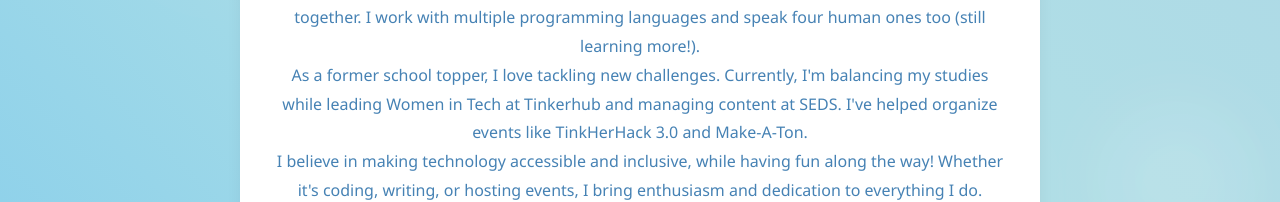
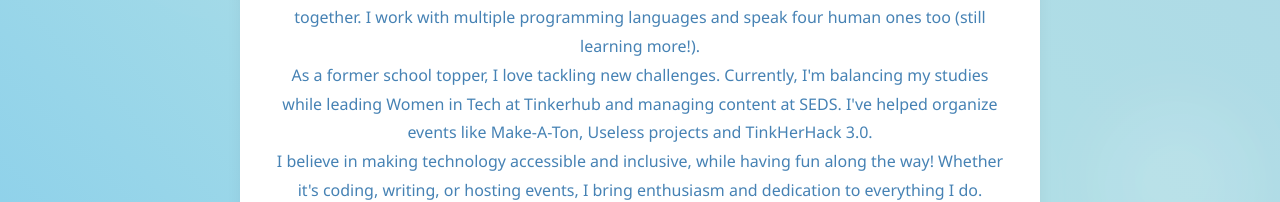
Before and after one commit to Anjana-sankar-k/Personalportfolio, a plain HTML site: page index.html in a window 1280 px wide. Shown: the part 322-524 px from the top of the page. Drawn offline with Linux system fonts and the light colour scheme.

Commit message:
Update index.html

```diff
--- a/index.html
+++ b/index.html
@@ -162,7 +162,7 @@
             <p class="subtitle">Developer | Content Writer | Event Host</p>
             <div class="about-me">
                 <p>Hi! I'm a CS student at CUSAT with a passion for technology, writing, and bringing people together. I work with multiple programming languages and speak four human ones too (still learning more!).</p>
-                <p>As a former school topper, I love tackling new challenges. Currently, I'm balancing my studies while leading Women in Tech at Tinkerhub and managing content at SEDS. I've helped organize events like TinkHerHack 3.0 and Make-A-Ton.</p>
+                <p>As a former school topper, I love tackling new challenges. Currently, I'm balancing my studies while leading Women in Tech at Tinkerhub and managing content at SEDS. I've helped organize events like Make-A-Ton, Useless projects and TinkHerHack 3.0.</p>
                 <p>I believe in making technology accessible and inclusive, while having fun along the way! Whether it's coding, writing, or hosting events, I bring enthusiasm and dedication to everything I do.</p>
             </div>
             <a href="#contact" class="btn floating">Let's Connect ✨</a>
```
